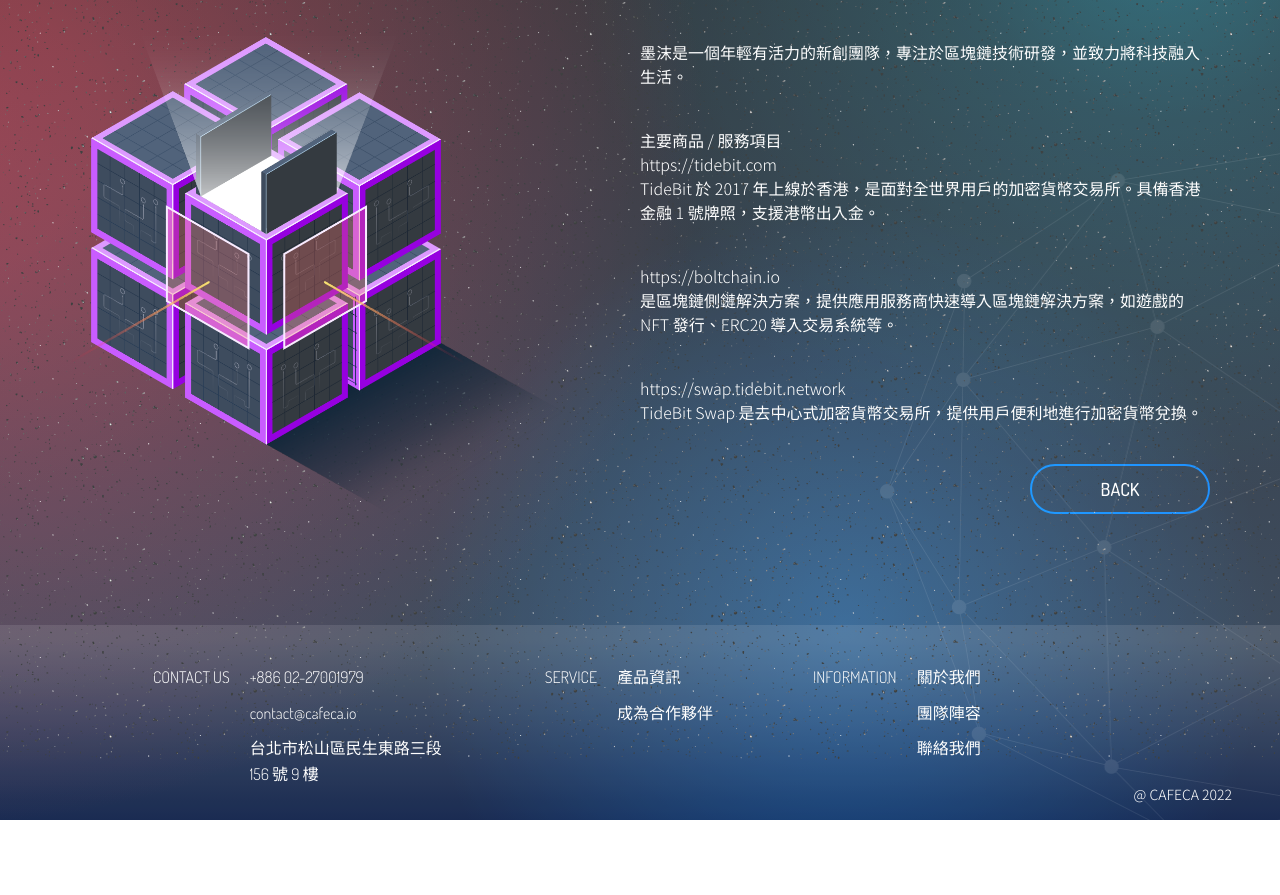
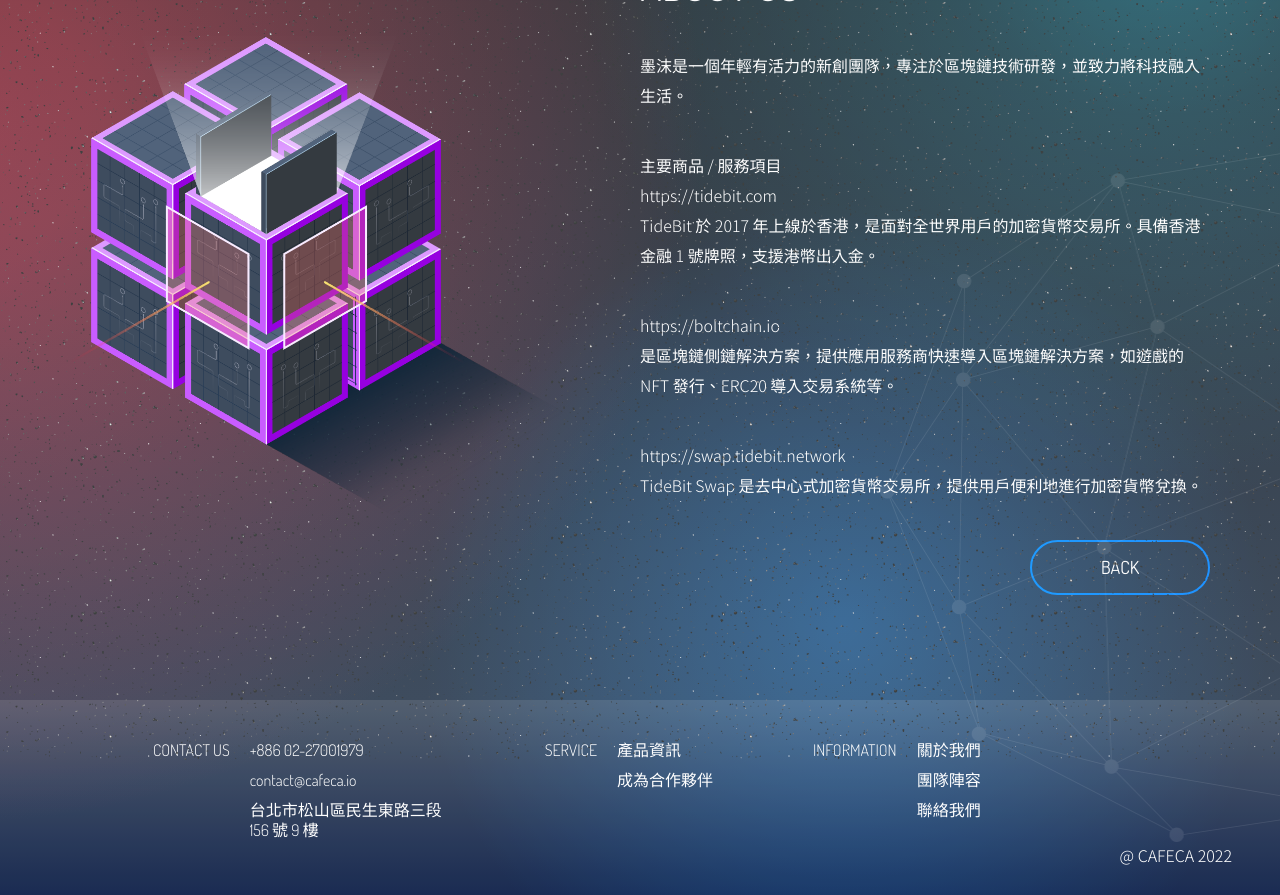
Before and after one commit to CAFECA-IO/cafeca, a React (Create React App) app: page /about in a window 1280 px wide. Shown: the part 180-1075 px from the top of the page. Before the commit the page ends 1000 px from the top, so only its background shows below. Built offline with nearby package versions, Linux system fonts and the light colour scheme; a web font is replaced by a local one.

Commit message:
fix: update typography

```diff
--- a/src/assets/scss/base/_typography.scss
+++ b/src/assets/scss/base/_typography.scss
@@ -1,24 +1,36 @@
 @import url("https://fonts.googleapis.com/css2?family=Amaranth:wght@700&family=Dosis:wght@300;400;500;600;700&family=Noto+Sans+TC:wght@300;400;500;700&family=Open+Sans:wght@600;700;800&display=swap");
 
-p.emphasize--primary {
+.emphasize--primary {
   font-family: "Dosis";
   font-weight: 600;
   font-size: 80px;
+  letter-spacing: 0;
 }
-h1.header-primary {
+.header-primary {
   font-family: "Dosis";
-  font-weight: 600;
+  line-height: 1.25;
+  letter-spacing: 0;
+}
+.header-secondary {
+  font-family: "Noto Sans TC";
+  font-weight: 400;
+}
+h1 {
   // font-size: 4.8rem;
   font-size: 48px;
   letter-spacing: 0;
+  &.header-primary {
+    font-weight: 600;
+  }
+  &.header-secondary {
     line-height: 1;
   }
-h2.header-primary {
-  font-family: "Dosis";
+}
+h2 {
   // font-size: 4rem;
   font-size: 40px;
   letter-spacing: 0;
-  line-height: 1;
+  &.header-primary {
     &--bold {
       font-weight: 700;
     }
@@ -26,12 +38,8 @@
       font-weight: 500;
     }
   }
-h2.header-secondary {
-  font-family: "Noto Sans TC";
-  // font-size: 4rem;
-  font-size: 40px;
-  letter-spacing: 0;
-  line-height: 1;
+  .header-secondary {
+    line-height: 1.125;
     &--bold {
       font-weight: 700;
     }
@@ -39,43 +47,41 @@
       font-weight: 500;
     }
   }
-h3.header-secondary {
-  font-family: "Noto Sans TC";
+}
+h3 {
+  // font-size: 2rem;
+  font-size: 20px;
+  letter-spacing: 0;
   font-weight: 400;
-  font-size: 20px;
-  // font-size: 2rem;
-  letter-spacing: 0;
-  // line-height: 1;
+  &.header-primary {
+    font-weight: 500;
+    font-size: 30px;
   }
-h4.header-primary {
-  font-family: "Dosis";
-  font-weight: 500;
+  &.header-secondary {
+    line-height: 1.125;
+  }
+}
+h4 {
   // font-size: 1.8rem;
   font-size: 18px;
   letter-spacing: 0;
-  line-height: 1;
+  &.header-primary {
+    font-weight: 400;
     &--grey {
       color: $color-grey-light-1;
     }
   }
-h4.header-secondary {
-  font-family: "Noto Sans TC";
-  font-weight: 700;
-  // font-size: 1.8rem;
-  font-size: 18px;
-  letter-spacing: 0;
-  line-height: 1;
-  &--grey {
-    color: $color-grey-light-1;
 }
-}
-h5.header-secondary {
-  font-family: "Noto Sans TC";
-  font-weight: 300;
+p {
   // font-size: 1.6rem;
   font-size: 16px;
   letter-spacing: 0;
-  // line-height: 1;
+  line-height: 1.875;
+  &.header-primary {
+    font-weight: 300;
+  }
+  &.header-secondary {
+    font-weight: 300;
     &--grey {
       color: $color-grey-light-1;
     }
@@ -83,27 +89,59 @@
       font-weight: 400;
     }
   }
-h5.header-primary {
+}
+button {
+  font-family: "Noto Sans TC";
+  font-size: 18px;
+  letter-spacing: 36;
+  font-weight: 700;
+  line-height: 1.67;
+}
+
+@include respond(phone) {
+  .emphasize--primary {
+    font-size: 70px;
+  }
+  .header-primary {
     font-family: "Dosis";
-  font-weight: 300;
-  // font-size: 1.6rem;
+    line-height: 1.25;
+    letter-spacing: 0;
+  }
+  .header-secondary {
+    font-family: "Noto Sans TC";
+    font-weight: 400;
+  }
+  h1 {
+    font-size: 30px;
+    &.header-secondary {
+      letter-spacing: 36;
+      line-height: 1.5;
+    }
+  }
+  h2 {
+    font-size: 24px;
+    &.header-primary {
+      font-size: 28px;
+    }
+    .header-secondary {
+      letter-spacing: 36;
+      line-height: 1.25;
+    }
+  }
+  h3 {
+    &.header-primary {
+      font-size: 24px;
+    }
+    &.header-secondary {
+      line-height: 1.5;
+      font-size: 20px;
+    }
+  }
+  h4 {
     font-size: 16px;
-  letter-spacing: 0;
-  line-height: 1.6;
+    letter-spacing: 36;
+    &.header-primary {
+      line-height: 1.875;
     }
-h6.header-primary {
-  font-family: "Dosis";
-  font-weight: 300;
-  // font-size: 1.4rem;
-  font-size: 14px;
-  letter-spacing: 0;
-  line-height: 1;
   }
-h6.header-secondary {
-  font-family: "Noto Sans TC";
-  font-weight: 300;
-  // font-size: 1.4rem;
-  font-size: 14px;
-  letter-spacing: 0;
-  line-height: 1;
 }
--- a/src/assets/scss/components/_specialize.scss
+++ b/src/assets/scss/components/_specialize.scss
@@ -15,7 +15,7 @@
   }
   &__card {
     text-align: left;
-    padding: 6rem 0; //3.4rem;
+    padding: 3rem 0; //3.4rem;
     border: 0.5px solid $color-white;
     border-radius: 25px;
     box-shadow: 3px 3px 10px #00000078;
@@ -43,11 +43,11 @@
     padding: 0 3.4rem;
     display: flex;
     flex-direction: column;
-    gap: 4rem;
+    gap: 2rem;
   }
   &__card.active {
     height: 56rem;
-    padding: 6rem 0; //6.4rem;
+    padding: 5rem 0; //6.4rem;
   }
   &__card--title.emphasize {
     padding: 1rem 0;
--- a/src/assets/scss/layout/_layout.scss
+++ b/src/assets/scss/layout/_layout.scss
@@ -177,7 +177,7 @@
     display: block;
   }
 }
-@include respond(phone) {
+@include respond(iphone) {
   .layout {
     background: transparent
       linear-gradient(
--- a/src/components/Dropdown.js
+++ b/src/components/Dropdown.js
@@ -9,7 +9,7 @@
     <div className="dropdown">
       <div className="dropdown__label-box">
         <div className="dropdown__label">
-          <h4 className="header-secondary">{t(feature)}</h4>
+          <h4 className="header-primary">{t(feature)}</h4>
         </div>
         <label
           className="dropdown__button"
@@ -38,7 +38,7 @@
                 setOpen(false);
               }}
             >
-              <h4 className="header-secondary">{t(key)}</h4>
+              <h4 className="header-primary">{t(key)}</h4>
             </div>
           ))}
       </div>
--- a/src/components/Features.js
+++ b/src/components/Features.js
@@ -101,7 +101,7 @@
                 {contents[key].des.map((d) => (
                   <li className="features__text" key={d}>
                     <div className="features__text--decoration"></div>
-                    <h5 className="header-primary">{t(d)}</h5>
+                    <p className="header-primary">{t(d)}</p>
                   </li>
                 ))}
               </ul>
@@ -125,7 +125,7 @@
               <ul className="features__content">
                 {["others_description_1", "others_description_2"].map((key) => (
                   <li className="features__text" key={key}>
-                    <h5 className="header-primary">{t(key)}</h5>
+                    <p className="header-primary">{t(key)}</p>
                   </li>
                 ))}
               </ul>
--- a/src/components/Footer.js
+++ b/src/components/Footer.js
@@ -9,52 +9,52 @@
       <div className="footer__container">
         <div className="footer__content">
           <div className="footer__title">
-            <h5 className="header-primary">{t("contact_us_en")}</h5>
+            <p className="header-primary">{t("contact_us_en")}</p>
           </div>
           <ul className="footer__infos">
             <li className="footer__info">
-              <h5 className="header-primary">+886 02-27001979</h5>
+              <p className="header-primary">+886 02-27001979</p>
             </li>
             <li className="footer__info">
-              <h5 className="header-primary">contact@cafeca.io</h5>
+              <p className="header-primary">contact@cafeca.io</p>
             </li>
             <li className="footer__info">
-              <h5 className="header-primary">{t("contact_info")}</h5>
+              <p className="header-primary">{t("contact_info")}</p>
             </li>
           </ul>
         </div>
         <div className="footer__content">
           <div className="footer__title">
-            <h5 className="header-primary">{t("service")}</h5>
+            <p className="header-primary">{t("service")}</p>
           </div>
           <ul className="footer__infos">
             <li className="footer__info">
-              <h5 className="header-primary">{t("product_info")}</h5>
+              <p className="header-primary">{t("product_info")}</p>
             </li>
             <li className="footer__info">
-              <h5 className="header-primary">{t("become_partner")}</h5>
+              <p className="header-primary">{t("become_partner")}</p>
             </li>
           </ul>
         </div>
         <div className="footer__content">
           <div className="footer__title">
-            <h5 className="header-primary">{t("info")}</h5>
+            <p className="header-primary">{t("info")}</p>
           </div>
           <ul className="footer__infos">
             <li className="footer__info">
-              <h5 className="header-primary">{t("about_us")}</h5>
+              <p className="header-primary">{t("about_us")}</p>
             </li>
             <li className="footer__info">
-              <h5 className="header-primary">{t("our_team")}</h5>
+              <p className="header-primary">{t("our_team")}</p>
             </li>
             <li className="footer__info">
-              <h5 className="header-primary">{t("contact_us")}</h5>
+              <p className="header-primary">{t("contact_us")}</p>
             </li>
           </ul>
         </div>
       </div>
       <div className="footer__copyright">
-      <h6 className="header-secondary">@ CAFECA 2022</h6>
+      <p className="header-secondary">@ CAFECA 2022</p>
       </div>
     </footer>
   );
--- a/src/pages/about.js
+++ b/src/pages/about.js
@@ -12,13 +12,13 @@
           <h2 className="about__header header-primary header-primary--medium">
             {t("about_us_en")}
           </h2>
-          <h5 className="header-secondary about__text">
+          <p className="header-secondary about__text">
             {t("about_us_introducion")}
-          </h5>
+          </p>
           <ul className="about__services">
-            <h5 className="about__services-title header-secondary">
+            <p className="about__services-title header-secondary">
               {t("about_us_services")}
-            </h5>
+            </p>
             <li className="about__service">
               <a
                 className="about__link"
@@ -26,11 +26,11 @@
                 target="_blank"
                 rel="noreferrer"
               >
-                <h5 className="header-secondary"> https://tidebit.com</h5>
+                <p className="header-secondary"> https://tidebit.com</p>
               </a>
-              <h5 className="header-secondary about__text">
+              <p className="header-secondary about__text">
                 {t("about_us_service_1")}
-              </h5>
+              </p>
             </li>
             <li className="about__service">
               <a
@@ -39,11 +39,11 @@
                 target="_blank"
                 rel="noreferrer"
               >
-                <h5 className="header-secondary"> https://boltchain.io</h5>
+                <p className="header-secondary"> https://boltchain.io</p>
               </a>
-              <h5 className="header-secondary about__text">
+              <p className="header-secondary about__text">
                 {t("about_us_service_2")}
-              </h5>
+              </p>
             </li>
             <li className="about__service">
               <a
@@ -52,13 +52,13 @@
                 target="_blank"
                 rel="noreferrer"
               >
-                <h5 className="header-secondary">
+                <p className="header-secondary">
                   https://swap.tidebit.network
-                </h5>
+                </p>
               </a>
-              <h5 className="header-secondary about__text">
+              <p className="header-secondary about__text">
                 {t("about_us_service_3")}
-              </h5>
+              </p>
             </li>
           </ul>
           <a className="about__button button button--primary" href="/">
```
Also changed, not shown: src/components/Data.js (+14 -14 lines), src/components/Form.js (+4 -4 lines), src/components/Specialize.js (+4 -4 lines), src/pages/products.js (+18 -18 lines). Lines whose indentation alone changed are shown as unchanged.
